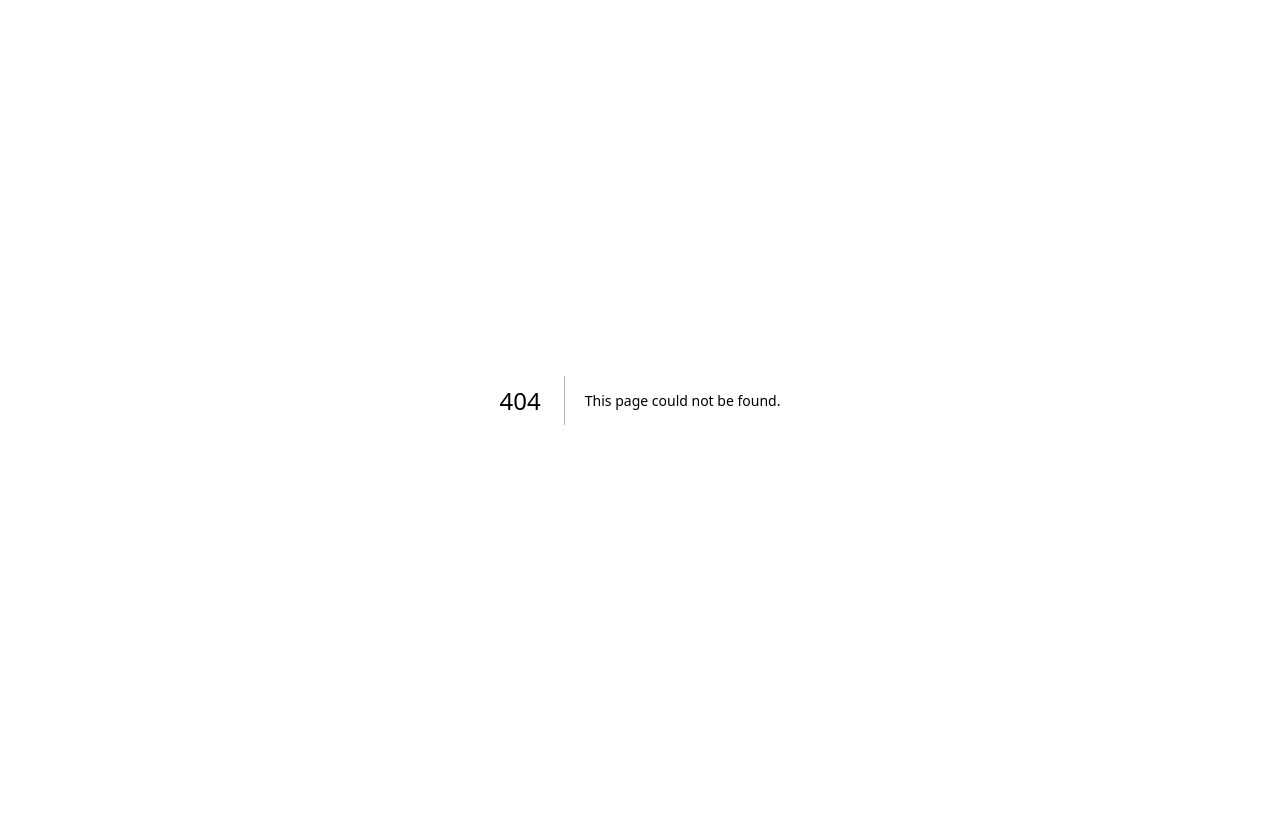
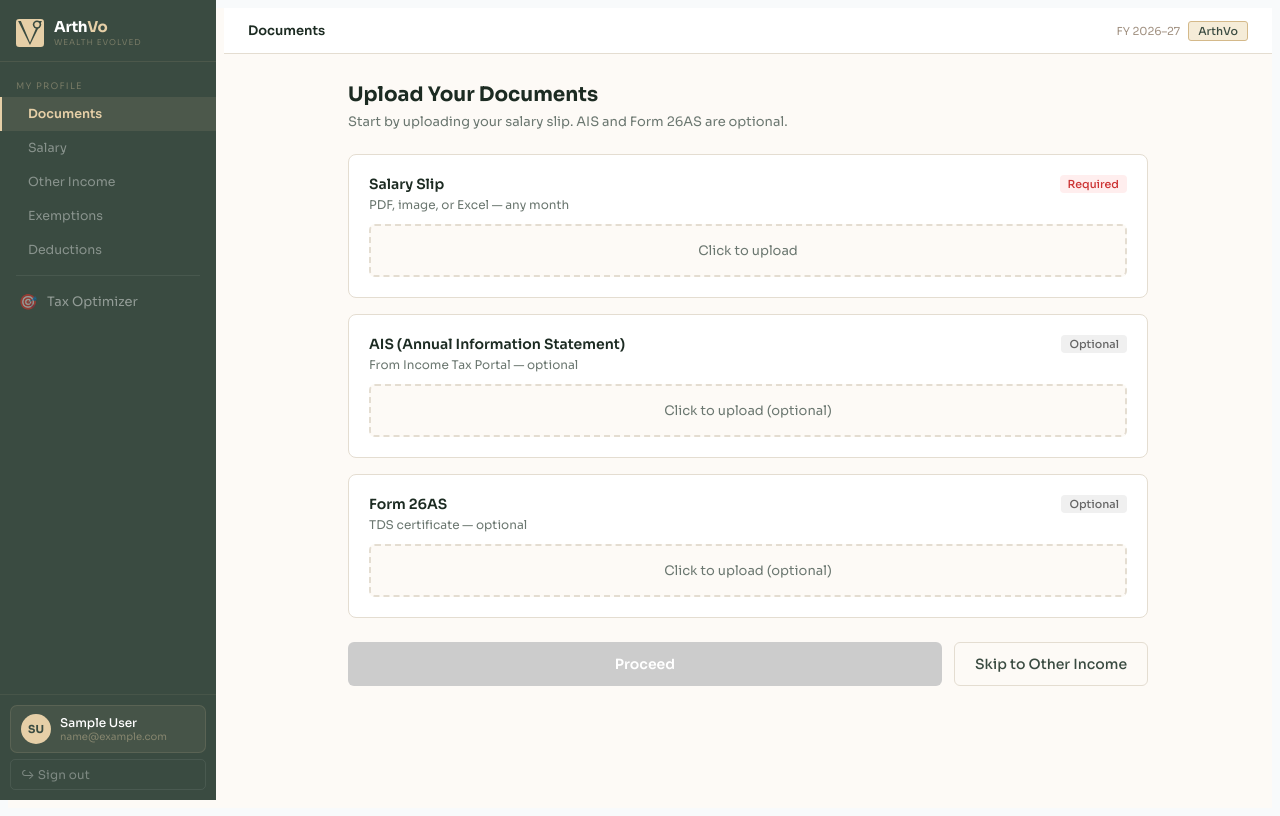
Before and after one commit to kartiktripathi29-design/arthsaathi, a Next.js app: page /dashboard/profile/documents in a window 1280 px wide. Before the commit this address had no page. Built offline with nearby package versions, Linux system fonts and the light colour scheme; sample sign-in values are in the browser's storage.

Commit message:
add: documents page

```diff
--- /dev/null
+++ b/src/app/dashboard/profile/documents/page.tsx
@@ -0,0 +1,195 @@
+'use client'
+import { useState, useRef } from 'react'
+import { useRouter } from 'next/navigation'
+import FYSelector from '@/components/FYSelector'
+
+const C = { bg: '#FDFAF6', card: '#fff', border: '#E4DDD1', fg: '#1C2B22', muted: '#6B7770', primary: '#3A4B41' }
+
+export default function DocumentsPage() {
+  const router = useRouter()
+  const [salaryFile, setSalaryFile] = useState<File | null>(null)
+  const [aisFile, setAisFile] = useState<File | null>(null)
+  const [form26File, setForm26File] = useState<File | null>(null)
+  const [uploading, setUploading] = useState(false)
+  const [showFYSelector, setShowFYSelector] = useState(false)
+  const [parsedData, setParsedData] = useState<any>(null)
+
+  const salaryRef = useRef<HTMLInputElement>(null)
+  const aisRef = useRef<HTMLInputElement>(null)
+  const form26Ref = useRef<HTMLInputElement>(null)
+
+  const handleProceed = async () => {
+    if (!salaryFile) {
+      alert('Please upload at least one salary slip to continue.')
+      return
+    }
+
+    setUploading(true)
+
+    try {
+      if (typeof window !== 'undefined') {
+        const docs = {
+          salary: salaryFile.name,
+          ais: aisFile?.name || null,
+          form26as: form26File?.name || null,
+          uploadedAt: new Date().toISOString()
+        }
+        localStorage.setItem('av_uploaded_docs', JSON.stringify(docs))
+      }
+
+      const formData = new FormData()
+      formData.append('file', salaryFile)
+
+      const res = await fetch('/api/parse-salary', {
+        method: 'POST',
+        body: formData,
+      })
+
+      if (!res.ok) {
+        const err = await res.json()
+        throw new Error(err.error || 'Parse failed')
+      }
+
+      const parsed = await res.json()
+      setParsedData(parsed)
+      setShowFYSelector(true)
+    } catch (e: any) {
+      alert(e.message || 'Upload failed')
+      setUploading(false)
+    }
+  }
+
+  const handleFYSelect = (fy: string) => {
+    localStorage.setItem('av_selected_fy', fy)
+    const existing = JSON.parse(localStorage.getItem('av_salary_timeline') || '[]')
+    localStorage.setItem('av_salary_timeline', JSON.stringify([...existing, ...parsedData.slips]))
+    router.push('/dashboard/profile/salary')
+  }
+
+  const handleSkipToOtherIncome = () => {
+    router.push('/dashboard/profile/other-income')
+  }
+
+  return (
+    <div style={{ maxWidth: 800, margin: '0 auto' }}>
+      <div style={{ marginBottom: 24 }}>
+        <h2 style={{ fontSize: 20, fontWeight: 700, color: C.fg, margin: '0 0 6px' }}>Upload Your Documents</h2>
+        <p style={{ fontSize: 13, color: C.muted, margin: 0 }}>
+          Start by uploading your salary slip. AIS and Form 26AS are optional.
+        </p>
+      </div>
+
+      {/* Salary Slip - Required */}
+      <div style={{ background: C.card, border: `1px solid ${C.border}`, borderRadius: 8, padding: 20, marginBottom: 16 }}>
+        <div style={{ display: 'flex', justifyContent: 'space-between', alignItems: 'start', marginBottom: 12 }}>
+          <div>
+            <h3 style={{ fontSize: 14, fontWeight: 600, color: C.fg, margin: '0 0 4px' }}>Salary Slip</h3>
+            <p style={{ fontSize: 12, color: C.muted, margin: 0 }}>PDF, image, or Excel — any month</p>
+          </div>
+          <span style={{ fontSize: 11, background: '#FEE', color: '#C33', padding: '2px 8px', borderRadius: 4, fontWeight: 500 }}>Required</span>
+        </div>
+        {salaryFile ? (
+          <div style={{ display: 'flex', alignItems: 'center', gap: 10, padding: '10px 12px', background: C.bg, borderRadius: 6, border: `1px solid ${C.border}` }}>
+            <span style={{ fontSize: 18 }}>📄</span>
+            <div style={{ flex: 1 }}>
+              <div style={{ fontSize: 13, fontWeight: 500, color: C.fg }}>{salaryFile.name}</div>
+              <div style={{ fontSize: 11, color: C.muted }}>{(salaryFile.size / 1024).toFixed(1)} KB</div>
+            </div>
+            <button onClick={() => setSalaryFile(null)} style={{ background: 'transparent', border: 'none', color: C.muted, cursor: 'pointer', fontSize: 18 }}>×</button>
+          </div>
+        ) : (
+          <button onClick={() => salaryRef.current?.click()} style={{
+            width: '100%', padding: '16px', background: C.bg, border: `2px dashed ${C.border}`,
+            borderRadius: 6, cursor: 'pointer', fontSize: 13, color: C.muted, fontFamily: 'inherit',
+          }}>
+            Click to upload
+          </button>
+        )}
+        <input ref={salaryRef} type="file" accept=".pdf,.jpg,.jpeg,.png,.xlsx,.xls" style={{ display: 'none' }} onChange={e => e.target.files?.[0] && setSalaryFile(e.target.files[0])} />
+      </div>
+
+      {/* AIS - Optional */}
+      <div style={{ background: C.card, border: `1px solid ${C.border}`, borderRadius: 8, padding: 20, marginBottom: 16 }}>
+        <div style={{ display: 'flex', justifyContent: 'space-between', alignItems: 'start', marginBottom: 12 }}>
+          <div>
+            <h3 style={{ fontSize: 14, fontWeight: 600, color: C.fg, margin: '0 0 4px' }}>AIS (Annual Information Statement)</h3>
+            <p style={{ fontSize: 12, color: C.muted, margin: 0 }}>From Income Tax Portal — optional</p>
+          </div>
+          <span style={{ fontSize: 11, background: '#F0F0F0', color: '#666', padding: '2px 8px', borderRadius: 4, fontWeight: 500 }}>Optional</span>
+        </div>
+        {aisFile ? (
+          <div style={{ display: 'flex', alignItems: 'center', gap: 10, padding: '10px 12px', background: C.bg, borderRadius: 6, border: `1px solid ${C.border}` }}>
+            <span style={{ fontSize: 18 }}>📄</span>
+            <div style={{ flex: 1 }}>
+              <div style={{ fontSize: 13, fontWeight: 500, color: C.fg }}>{aisFile.name}</div>
+              <div style={{ fontSize: 11, color: C.muted }}>{(aisFile.size / 1024).toFixed(1)} KB</div>
+            </div>
+            <button onClick={() => setAisFile(null)} style={{ background: 'transparent', border: 'none', color: C.muted, cursor: 'pointer', fontSize: 18 }}>×</button>
+          </div>
+        ) : (
+          <button onClick={() => aisRef.current?.click()} style={{
+            width: '100%', padding: '16px', background: C.bg, border: `2px dashed ${C.border}`,
+            borderRadius: 6, cursor: 'pointer', fontSize: 13, color: C.muted, fontFamily: 'inherit',
+          }}>
+            Click to upload (optional)
+          </button>
+        )}
+        <input ref={aisRef} type="file" accept=".pdf" style={{ display: 'none' }} onChange={e => e.target.files?.[0] && setAisFile(e.target.files[0])} />
+      </div>
+
+      {/* Form 26AS - Optional */}
+      <div style={{ background: C.card, border: `1px solid ${C.border}`, borderRadius: 8, padding: 20, marginBottom: 24 }}>
+        <div style={{ display: 'flex', justifyContent: 'space-between', alignItems: 'start', marginBottom: 12 }}>
+          <div>
+            <h3 style={{ fontSize: 14, fontWeight: 600, color: C.fg, margin: '0 0 4px' }}>Form 26AS</h3>
+            <p style={{ fontSize: 12, color: C.muted, margin: 0 }}>TDS certificate — optional</p>
+          </div>
+          <span style={{ fontSize: 11, background: '#F0F0F0', color: '#666', padding: '2px 8px', borderRadius: 4, fontWeight: 500 }}>Optional</span>
+        </div>
+        {form26File ? (
+          <div style={{ display: 'flex', alignItems: 'center', gap: 10, padding: '10px 12px', background: C.bg, borderRadius: 6, border: `1px solid ${C.border}` }}>
+            <span style={{ fontSize: 18 }}>📄</span>
+            <div style={{ flex: 1 }}>
+              <div style={{ fontSize: 13, fontWeight: 500, color: C.fg }}>{form26File.name}</div>
+              <div style={{ fontSize: 11, color: C.muted }}>{(form26File.size / 1024).toFixed(1)} KB</div>
+            </div>
+            <button onClick={() => setForm26File(null)} style={{ background: 'transparent', border: 'none', color: C.muted, cursor: 'pointer', fontSize: 18 }}>×</button>
+          </div>
+        ) : (
+          <button onClick={() => form26Ref.current?.click()} style={{
+            width: '100%', padding: '16px', background: C.bg, border: `2px dashed ${C.border}`,
+            borderRadius: 6, cursor: 'pointer', fontSize: 13, color: C.muted, fontFamily: 'inherit',
+          }}>
+            Click to upload (optional)
+          </button>
+        )}
+        <input ref={form26Ref} type="file" accept=".pdf" style={{ display: 'none' }} onChange={e => e.target.files?.[0] && setForm26File(e.target.files[0])} />
+      </div>
+
+      <div style={{ display: 'flex', gap: 12 }}>
+        <button onClick={handleProceed} disabled={!salaryFile || uploading} style={{
+          flex: 1, padding: '12px', background: salaryFile && !uploading ? C.primary : '#CCC',
+          color: '#fff', border: 'none', borderRadius: 6, fontSize: 14, fontWeight: 600,
+          cursor: salaryFile && !uploading ? 'pointer' : 'not-allowed', fontFamily: 'inherit',
+        }}>
+          {uploading ? 'Parsing...' : 'Proceed'}
+        </button>
+        <button onClick={handleSkipToOtherIncome} style={{
+          padding: '12px 20px', background: 'transparent', color: C.primary,
+          border: `1px solid ${C.border}`, borderRadius: 6, fontSize: 14, fontWeight: 500,
+          cursor: 'pointer', fontFamily: 'inherit',
+        }}>
+          Skip to Other Income
+        </button>
+      </div>
+
+      {showFYSelector && parsedData?.slips?.[0] && (
+        <FYSelector
+          month={parsedData.slips[0].month}
+          year={parsedData.slips[0].year}
+          onSelect={handleFYSelect}
+        />
+      )}
+    </div>
+  )
+}
```
